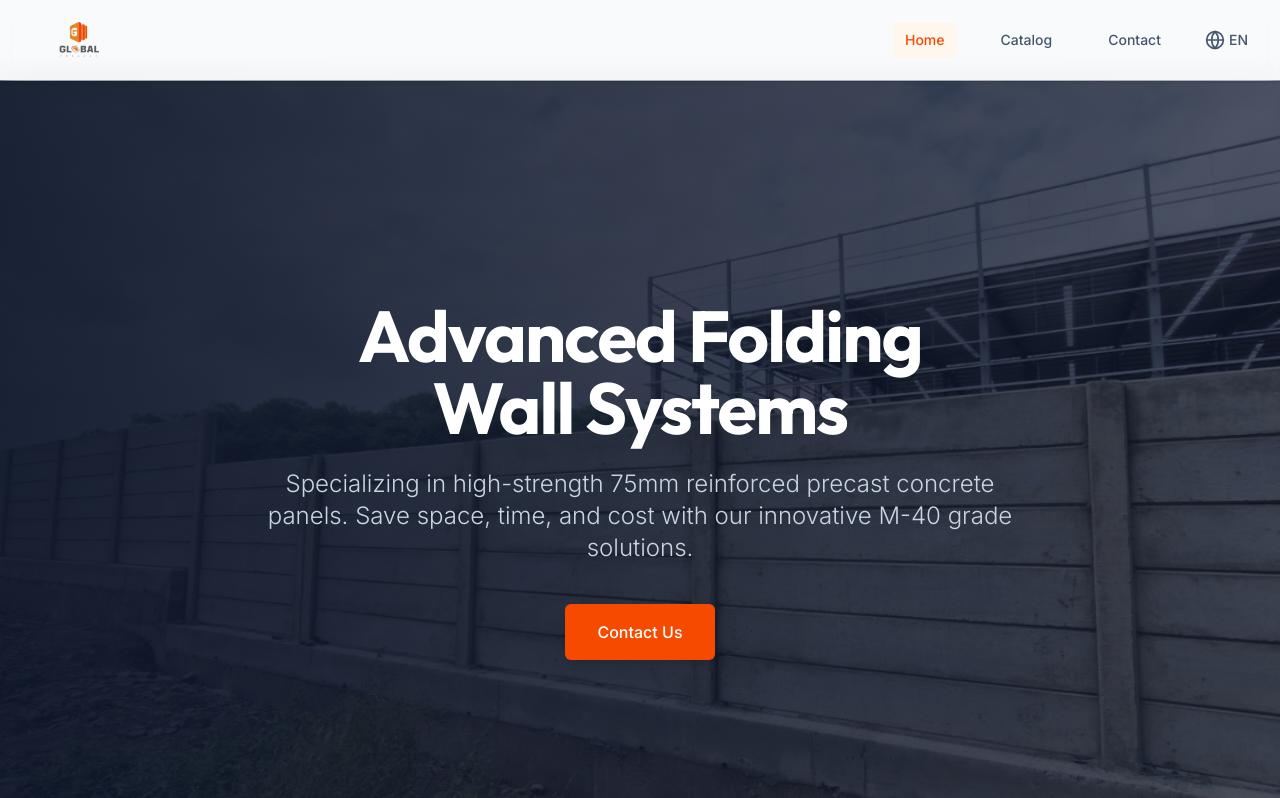
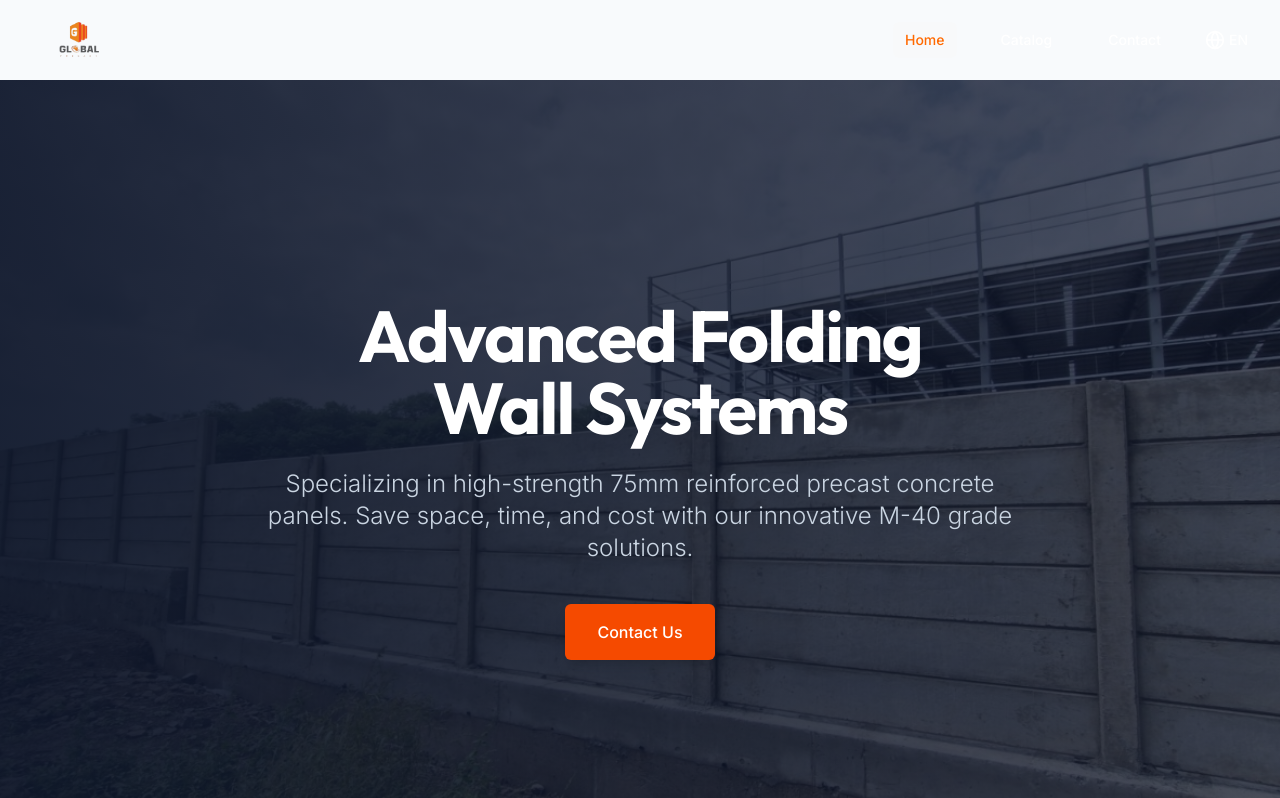
Before and after one commit to axit01/globle_precast, a React (Vite) app: page / in a window 1280 px wide. Shown: the top 798 px of the page. Built offline with nearby package versions, Linux system fonts and the light colour scheme.

Commit message:
feat: updated navbar to be transparent on home and white on scroll

```diff
--- a/src/components/Navbar.jsx
+++ b/src/components/Navbar.jsx
@@ -9,8 +9,25 @@ import logo from '../assets/logo.png';
 
 const Navbar = () => {
     const [isOpen, setIsOpen] = useState(false);
+    const [isScrolled, setIsScrolled] = useState(false);
     const location = useLocation();
     const { language, setLanguage, t } = useLanguage();
+
+    const isHome = location.pathname === '/';
+
+    // Handle scroll effect
+    useEffect(() => {
+        const handleScroll = () => {
+            if (window.scrollY > 10) {
+                setIsScrolled(true);
+            } else {
+                setIsScrolled(false);
+            }
+        };
+
+        window.addEventListener('scroll', handleScroll);
+        return () => window.removeEventListener('scroll', handleScroll);
+    }, []);
 
     // Close mobile menu on route change
     useEffect(() => {
@@ -29,8 +46,21 @@ const Navbar = () => {
         { code: 'hi', label: 'हिंदी' }
     ];
 
+    // Dynamic classes based on scroll and page
+    const navBackgroundClass = (isHome && !isScrolled)
+        ? 'bg-transparent border-transparent'
+        : 'bg-white/90 backdrop-blur-md border-slate-200 shadow-sm';
+
+    const textColorClass = (isHome && !isScrolled)
+        ? 'text-white hover:text-orange-400'
+        : 'text-slate-600 hover:text-orange-600';
+
+    const mobileButtonClass = (isHome && !isScrolled)
+        ? 'text-white hover:bg-white/20'
+        : 'text-slate-600 hover:bg-slate-100';
+
     return (
-        <nav className="fixed w-full z-50 bg-white/10 backdrop-blur-md border-b border-white/10 shadow-sm transition-all duration-300">
+        <nav className={`fixed w-full z-50 border-b transition-all duration-300 ${navBackgroundClass}`}>
             <div className="max-w-7xl mx-auto px-4 sm:px-6 lg:px-8">
                 <div className="flex items-center justify-between h-20">
                     {/* Logo */}
@@ -51,8 +81,8 @@ const Navbar = () => {
                                     to={link.path}
                                     className={({ isActive }) =>
                                         `px-3 py-2 rounded-md text-sm font-medium transition-colors duration-200 ${isActive
-                                            ? 'text-orange-600 bg-orange-50'
-                                            : 'text-slate-600 hover:text-slate-900 hover:bg-slate-50'
+                                            ? 'text-orange-500 bg-orange-50/10'
+                                            : textColorClass
                                         }`
                                     }
                                 >
@@ -63,11 +93,11 @@ const Navbar = () => {
 
                         {/* Language Selector */}
                         <div className="relative group">
-                            <button className="flex items-center space-x-1 text-slate-600 hover:text-orange-600 focus:outline-none">
+                            <button className={`flex items-center space-x-1 focus:outline-none transition-colors duration-200 ${textColorClass}`}>
                                 <Globe className="w-5 h-5" />
                                 <span className="uppercase text-sm font-medium">{language}</span>
                             </button>
-                            <div className="absolute right-0 mt-2 w-32 bg-white rounded-md shadow-lg py-1 opacity-0 invisible group-hover:opacity-100 group-hover:visible transition-all duration-200 transform origin-top-right">
+                            <div className="absolute right-0 mt-2 w-32 bg-white rounded-md shadow-lg py-1 opacity-0 invisible group-hover:opacity-100 group-hover:visible transition-all duration-200 transform origin-top-right ring-1 ring-black ring-opacity-5">
                                 {languages.map((lang) => (
                                     <button
                                         key={lang.code}
@@ -88,10 +118,10 @@ const Navbar = () => {
                             <select
                                 value={language}
                                 onChange={(e) => setLanguage(e.target.value)}
-                                className="appearance-none bg-transparent text-slate-600 font-medium py-1 pr-4 pl-1 focus:outline-none"
+                                className={`appearance-none bg-transparent font-medium py-1 pr-4 pl-1 focus:outline-none ${textColorClass}`}
                             >
                                 {languages.map((lang) => (
-                                    <option key={lang.code} value={lang.code}>{lang.code.toUpperCase()}</option>
+                                    <option key={lang.code} value={lang.code} className="text-slate-900">{lang.code.toUpperCase()}</option>
                                 ))}
                             </select>
                         </div>
@@ -99,7 +129,7 @@ const Navbar = () => {
                         <button
                             onClick={() => setIsOpen(!isOpen)}
                             type="button"
-                            className="bg-slate-100 inline-flex items-center justify-center p-2 rounded-md text-slate-500 hover:text-slate-900 hover:bg-slate-200 focus:outline-none focus:ring-2 focus:ring-offset-2 focus:ring-offset-slate-100 focus:ring-orange-500"
+                            className={`inline-flex items-center justify-center p-2 rounded-md focus:outline-none focus:ring-2 focus:ring-offset-2 focus:ring-orange-500 transition-colors ${mobileButtonClass}`}
                             aria-controls="mobile-menu"
                             aria-expanded="false"
                         >
@@ -117,7 +147,7 @@ const Navbar = () => {
                         initial={{ opacity: 0, height: 0 }}
                         animate={{ opacity: 1, height: 'auto' }}
                         exit={{ opacity: 0, height: 0 }}
-                        className="md:hidden bg-white/95 backdrop-blur-xl border-b border-slate-200 overflow-hidden"
+                        className="md:hidden bg-white/95 backdrop-blur-xl border-b border-slate-200 overflow-hidden shadow-lg"
                         id="mobile-menu"
                     >
                         <div className="px-2 pt-2 pb-3 space-y-1 sm:px-3">
```
